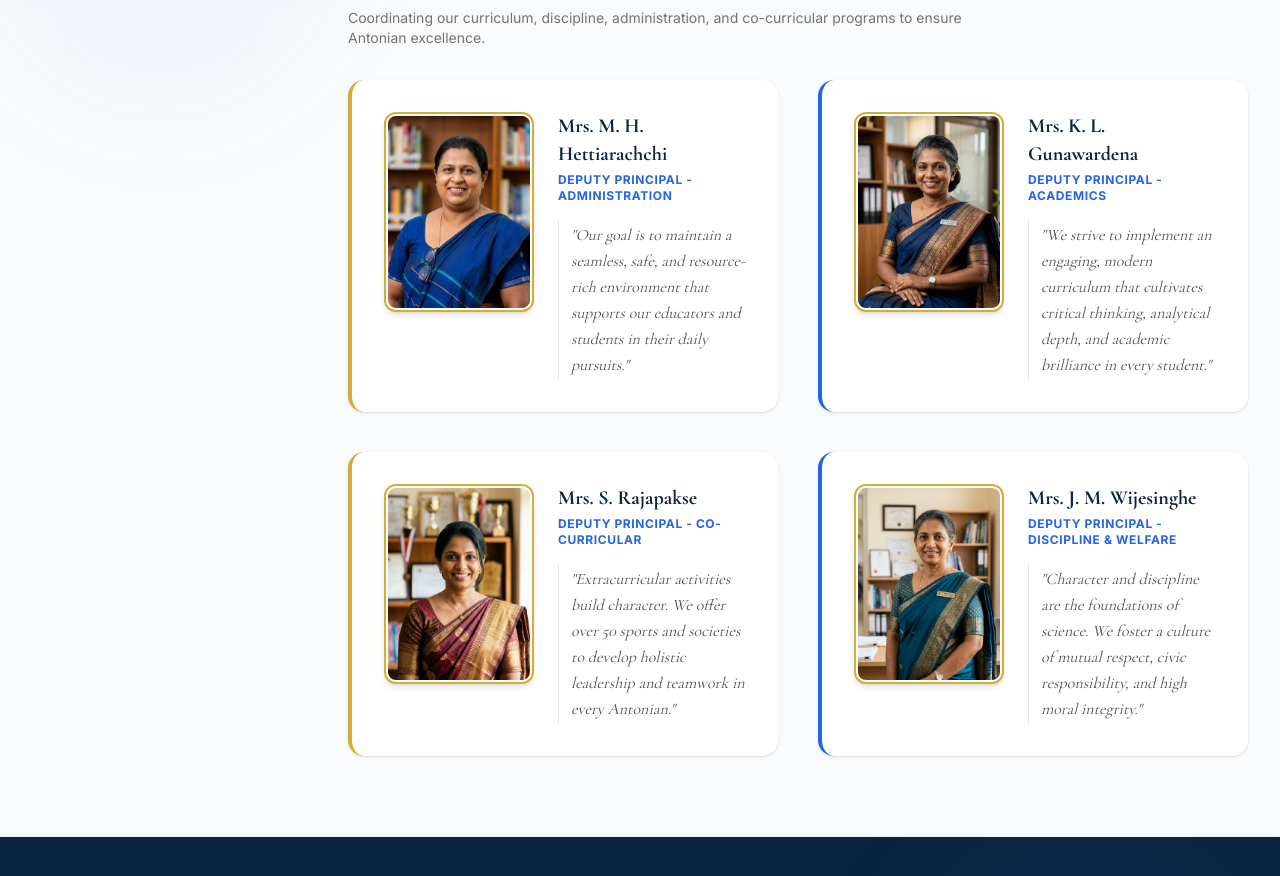
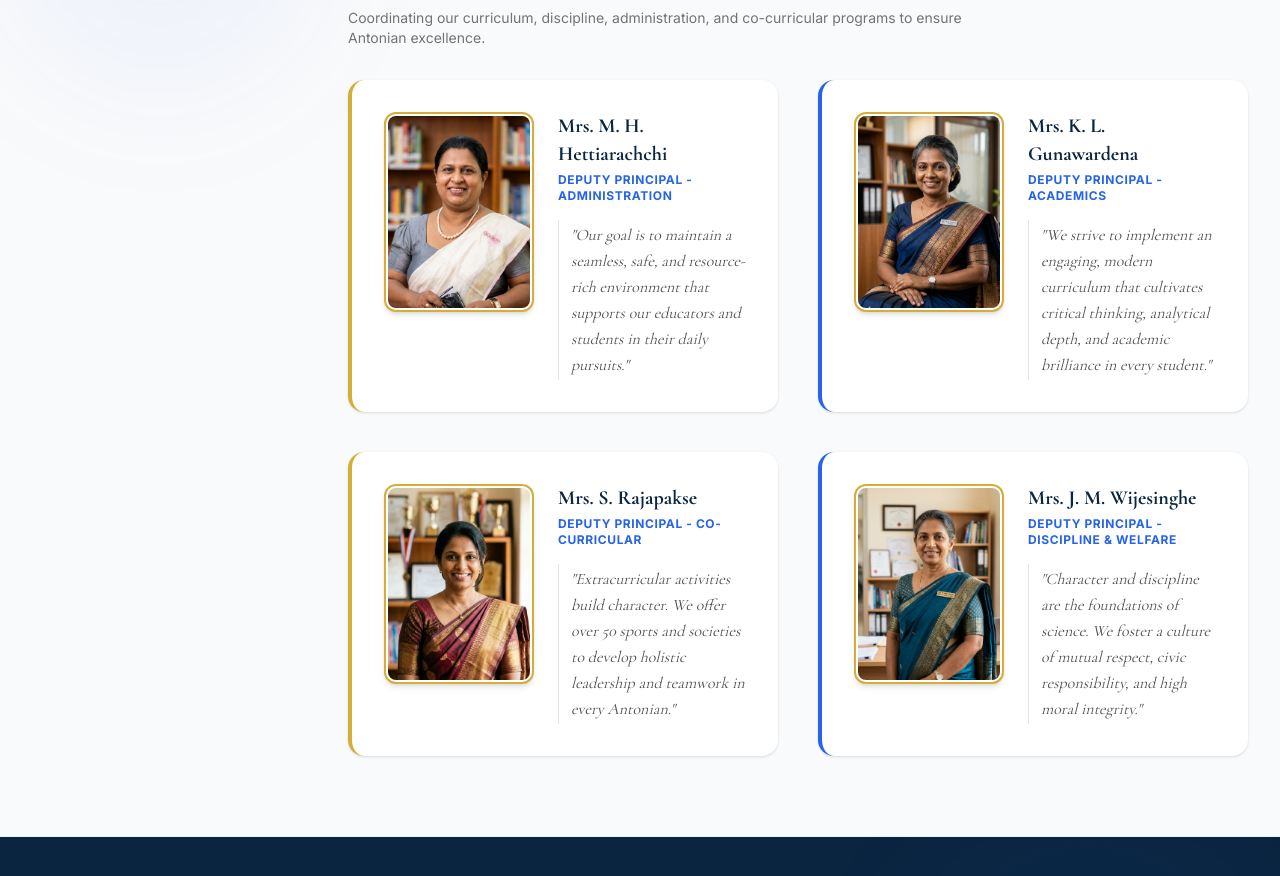
Before and after one commit to samadhi1000/SAGCK, a Next.js app: page / in a window 1280 px wide. Shown: the part 3005-3881 px from the top of the page. Built offline with nearby package versions, Linux system fonts and the light colour scheme.

Commit message:
chore: update Vice Principal image and path

```diff
--- a/src/components/AboutSection.tsx
+++ b/src/components/AboutSection.tsx
@@ -22,7 +22,7 @@ const DEPUTY_PRINCIPALS = [
     role: "Deputy Principal - Administration",
     quote: "Our goal is to maintain a seamless, safe, and resource-rich environment that supports our educators and students in their daily pursuits.",
     color: "border-l-accent",
-    image: "/images/deputy/hettiarachchi.png",
+    image: "/images/deputy/hettiarachchi.jpg",
   },
   {
     name: "Mrs. K. L. Gunawardena",
```
Also changed, not shown: public/images/deputy/hettiarachchi.jpg (added), public/images/deputy/hettiarachchi.png (deleted).
